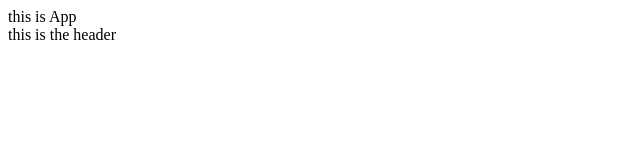
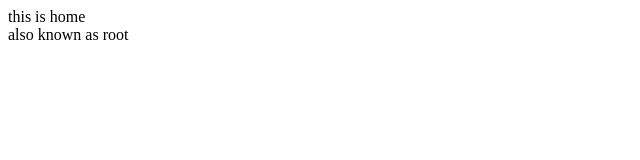
Before and after one commit to Estete9/bookstore-react, a React (Create React App) app: page / in a window 1280 px wide. Shown: the top 160 px of the page, without its empty margins (0-640 px from the left). Built offline with nearby package versions, Linux system fonts and the light colour scheme.

Commit message:
Implement RouterProvider and createBrowserRouter in App.js

```diff
--- a/package.json
+++ b/package.json
@@ -8,6 +8,7 @@
     "@testing-library/user-event": "^13.5.0",
     "react": "^18.2.0",
     "react-dom": "^18.2.0",
+    "react-router-dom": "^6.16.0",
     "react-scripts": "5.0.1",
     "web-vitals": "^2.1.4"
   },
--- a/src/App.js
+++ b/src/App.js
@@ -1,10 +1,20 @@
+import { createBrowserRouter, RouterProvider } from 'react-router-dom';
+import Root from './Routes/Root';
+import CategoriesScreen from './Routes/CategoriesScreen';
+
+const router = createBrowserRouter([
+  {
+    path: '/',
+    element: <Root />,
+  },
+  {
+    path: 'categories',
+    element: <CategoriesScreen />,
+  },
+]);
+
 function App() {
-  return (
-    <div className="App">
-      this is App
-      <header className="App-header">this is the header</header>
-    </div>
-  );
+  return <RouterProvider router={router} />;
 }
 
 export default App;
--- /dev/null
+++ b/src/Routes/CategoriesScreen.js
@@ -0,0 +1,10 @@
+function CategoriesScreen() {
+  return (
+    <>
+      <div>this is the categories screen</div>
+      <div>this doesn&apos;t have anything</div>
+    </>
+  );
+}
+
+export default CategoriesScreen;
--- /dev/null
+++ b/src/Routes/Root.js
@@ -0,0 +1,10 @@
+function Root() {
+  return (
+    <>
+      <div>this is home</div>
+      <div>also known as root</div>
+    </>
+  );
+}
+
+export default Root;
--- a/src/styles/app.css
+++ b/src/styles/app.css
@@ -1,5 +1,5 @@
 * {
   margin: 0;
   padding: 0;
-  box-sizing: 0;
+  box-sizing: border-box;
 }
```
Also changed, not shown: src/components/Categories.js (added), 2 other files (tests, documents, lock files or other folders).
